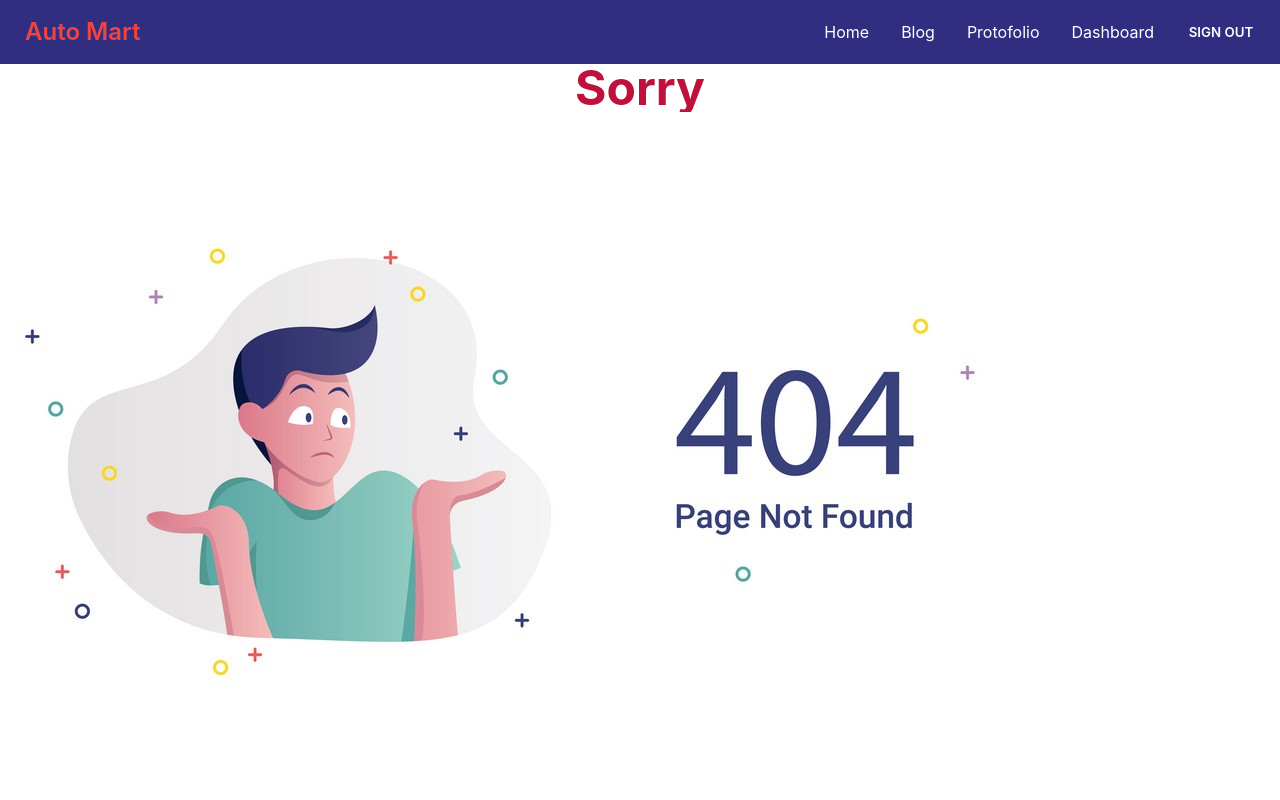
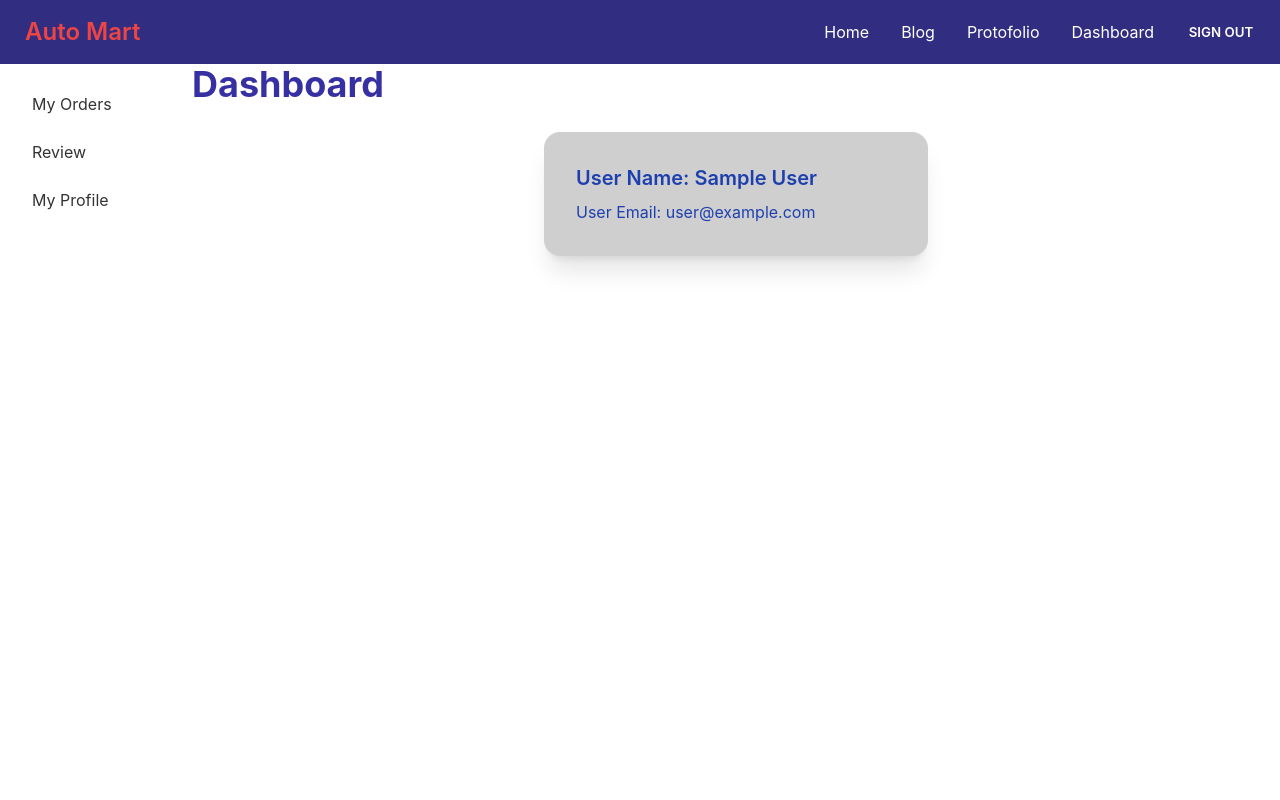
Before and after one commit to FazleRahmanEvan/Auto-Mart-Client, a React (Create React App) app: page /dashboard/profile in a window 1280 px wide. Shown: the top 800 px of the page. Built offline with nearby package versions, Linux system fonts and the light colour scheme; no server answers; sample sign-in values are in the browser's storage.

Commit message:
myprofile added

```diff
--- a/src/App.js
+++ b/src/App.js
@@ -20,6 +20,7 @@ import RequireAdmin from './Pages/Login/RequireAdmin';
 import AddProduct from './Pages/Dashboard/AddProduct';
 import ManageProducts from './Pages/Dashboard/ManageProducts';
 import ReviewAdd from './Pages/Dashboard/ReviewAdd';
+import MyProfile from './Pages/Dashboard/MyProfile';
 
 function App() {
   return (
@@ -41,6 +42,7 @@ function App() {
             }>
               <Route index element={<MyOrders></MyOrders>}></Route>
               <Route path="reviewAdd" element={<ReviewAdd></ReviewAdd>}></Route>
+              <Route path="profile" element={<MyProfile></MyProfile>}></Route>
               <Route path="user" element={<RequireAdmin><Users></Users></RequireAdmin>}></Route>
               <Route path="manageProduct" element={<RequireAdmin><ManageProducts></ManageProducts></RequireAdmin>}></Route>
               <Route path="addproduct" element={<RequireAdmin><AddProduct></AddProduct></RequireAdmin>}></Route>
--- a/src/Pages/Dashboard/Dashboard.js
+++ b/src/Pages/Dashboard/Dashboard.js
@@ -22,7 +22,7 @@ const Dashboard = () => {
 
             <li><Link to="/dashboard">My Orders</Link></li>
             <li><Link to="/dashboard/reviewAdd">Review</Link></li>
-            <li><Link to="/dashboard/history">My Profile</Link></li>
+            <li><Link to="/dashboard/profile">My Profile</Link></li>
             { admin && <>
               <li><Link to="/dashboard/user">All Users</Link></li>
               <li><Link to="/dashboard/addProduct">Add a Product</Link></li>
--- /dev/null
+++ b/src/Pages/Dashboard/MyProfile.js
@@ -0,0 +1,25 @@
+import React from 'react';
+import { useAuthState } from 'react-firebase-hooks/auth';
+import auth from '../../firebase.init';
+import Loading from '../Shared/Loading';
+
+const MyProfile = () => {
+    const [user] = useAuthState(auth);
+
+    if(!user){
+        return <Loading></Loading>
+    }
+
+    return (
+        <section className='flex justify-center items-center '>
+            <div className="card w-96 bg-base-300 shadow-xl">
+                <div className="card-body">
+                    <h2 className="card-title text-primary">User Name: {user.displayName}</h2>
+                    <p className='text-primary'> User Email: {user.email}</p>
+                </div>
+            </div>
+        </section>
+    );
+};
+
+export default MyProfile;
```
